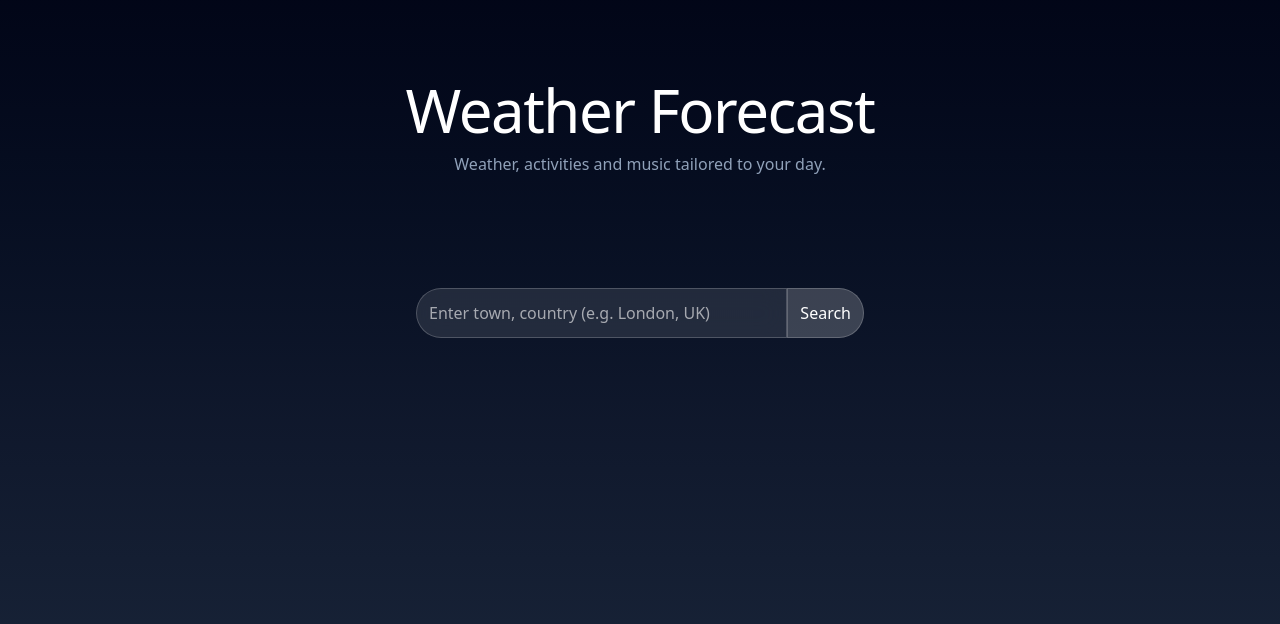
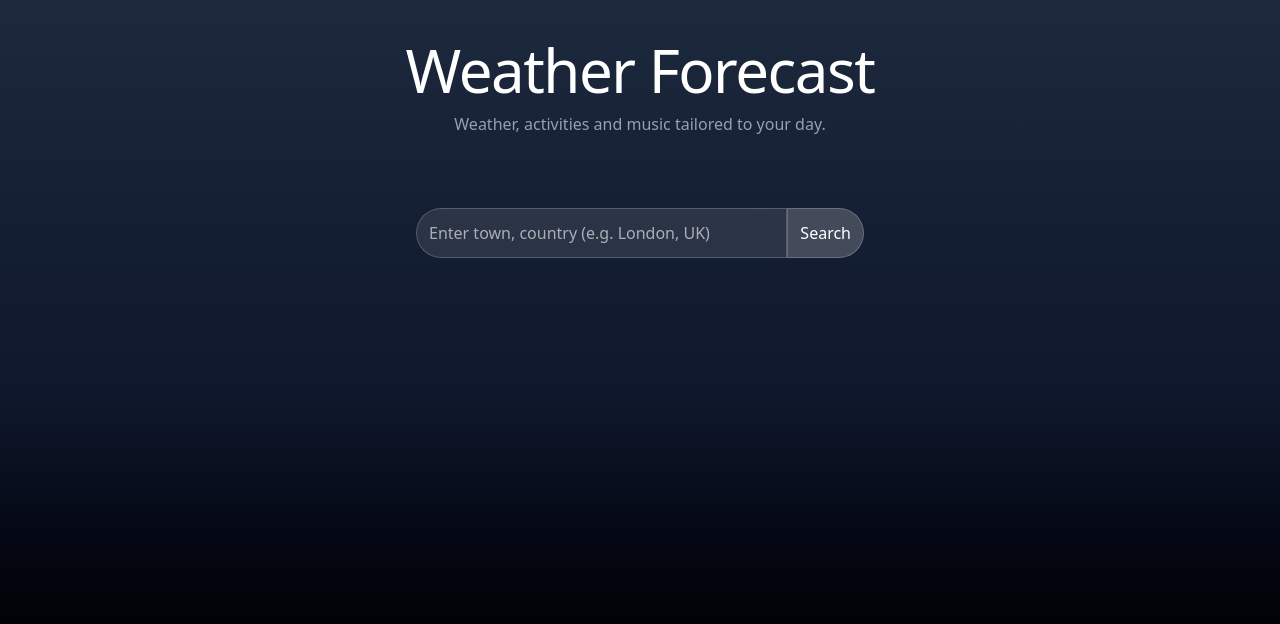
Before and after one commit to SobiahSelvarajah/ss-weather-app, a Next.js app: page / in a window 1280 px wide. Shown: the top 624 px of the page. Built offline with nearby package versions, Linux system fonts and the light colour scheme; no server answers.

Commit message:
style: dynamic weather based themes added to webpage

```diff
--- a/src/app/page.tsx
+++ b/src/app/page.tsx
@@ -5,6 +5,7 @@ import Header from "@/components/layout/Header";
 import SearchBar from "@/components/search/SearchBar";
 import WeatherCard from "@/components/weather/WeatherCard";
 import { getWeather } from "@/services/WeatherService";
+import { weatherThemes, defaultTheme } from "@/data/weatherThemes";
 import ActivitySuggestions from "@/components/activities/ActivitySuggestions";
 
 type WeatherData = {
@@ -52,9 +53,12 @@ export default function Home() {
     }
   };
 
+  const theme = weather
+      ? weatherThemes[ weather.condition ] ?? defaultTheme
+      : defaultTheme;
 
   return (
-    <main className="min-h-screen bg-linear-to-b from-slate-950 via-slate-900 to-slate-800 text-white">
+    <main className={`min-h-screen bg-linear-to-b ${theme} text-white flex flex-col transition-all duration-700`}>
       <Header/>
       <section className="flex flex-1 flex-col items-center px-5 pt-8">
         <div className="w-full max-w-md">
--- a/src/components/layout/Header.tsx
+++ b/src/components/layout/Header.tsx
@@ -2,7 +2,7 @@
 
 export default function Header() {
     return (
-        <section className="px-7 py-6 md:p-15 lg:p-20">
+        <section className="px-7 py-6 md:p-5 lg:p-10">
             <div className="mx-auto max-w-6xl lg:text-center">
                 <h1 className="text-4xl font-light tracking-tight md:text-5xl lg:text-6xl">
                     Weather Forecast
--- /dev/null
+++ b/src/data/weatherThemes.ts
@@ -0,0 +1,13 @@
+
+
+export const weatherThemes: Record<string, string> = {
+    Clear: "from-orange-300 via-yellow-400 to-sky-500",
+    Clouds: "from-slate-500 via-slate-700 to-slate-900",
+    Rain: "from-slate-700 via-blue-900 to-slate-950",
+    Snow: "from-sky-100 via-slate-300 to-slate-500",
+    Thunderstorm: "from-purple-900 via-slate-900 to-black",
+};
+
+
+export const defaultTheme =
+    "from-slate-800 via-slate-900 to-black";
```
